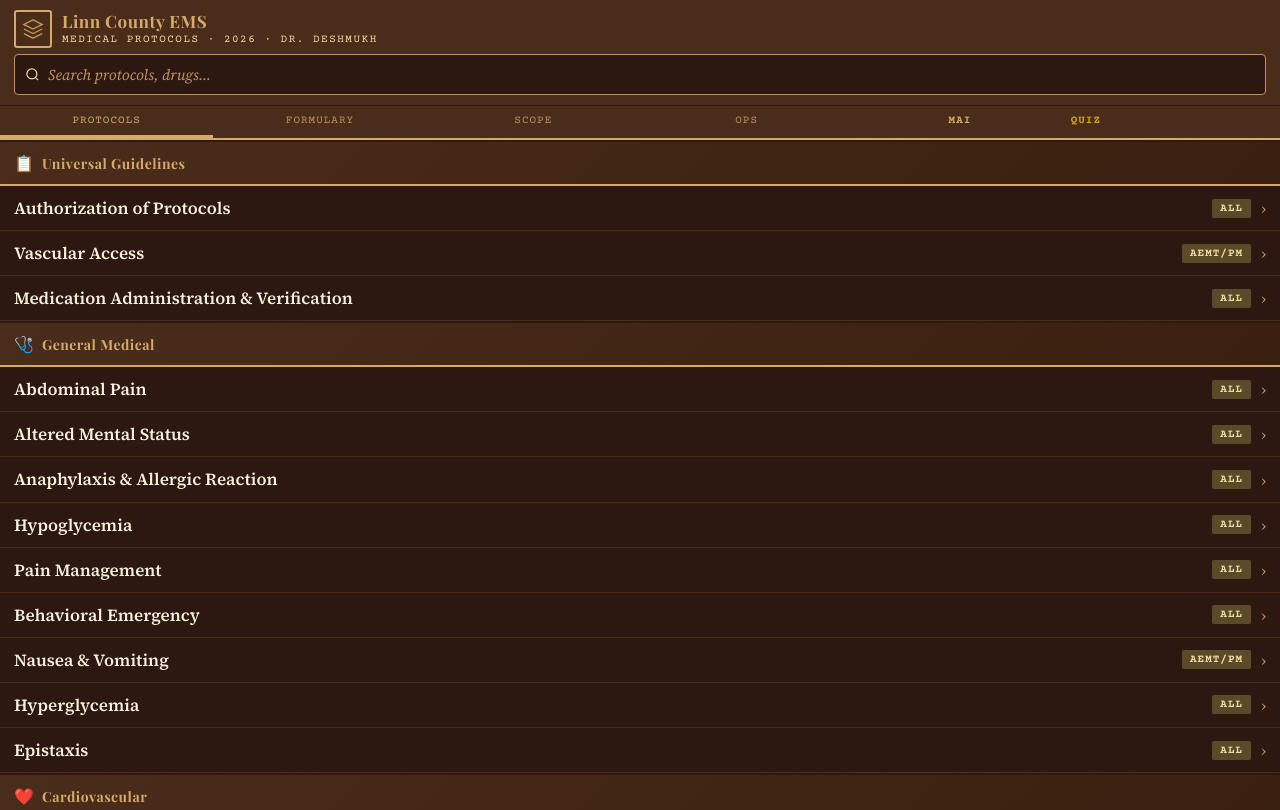
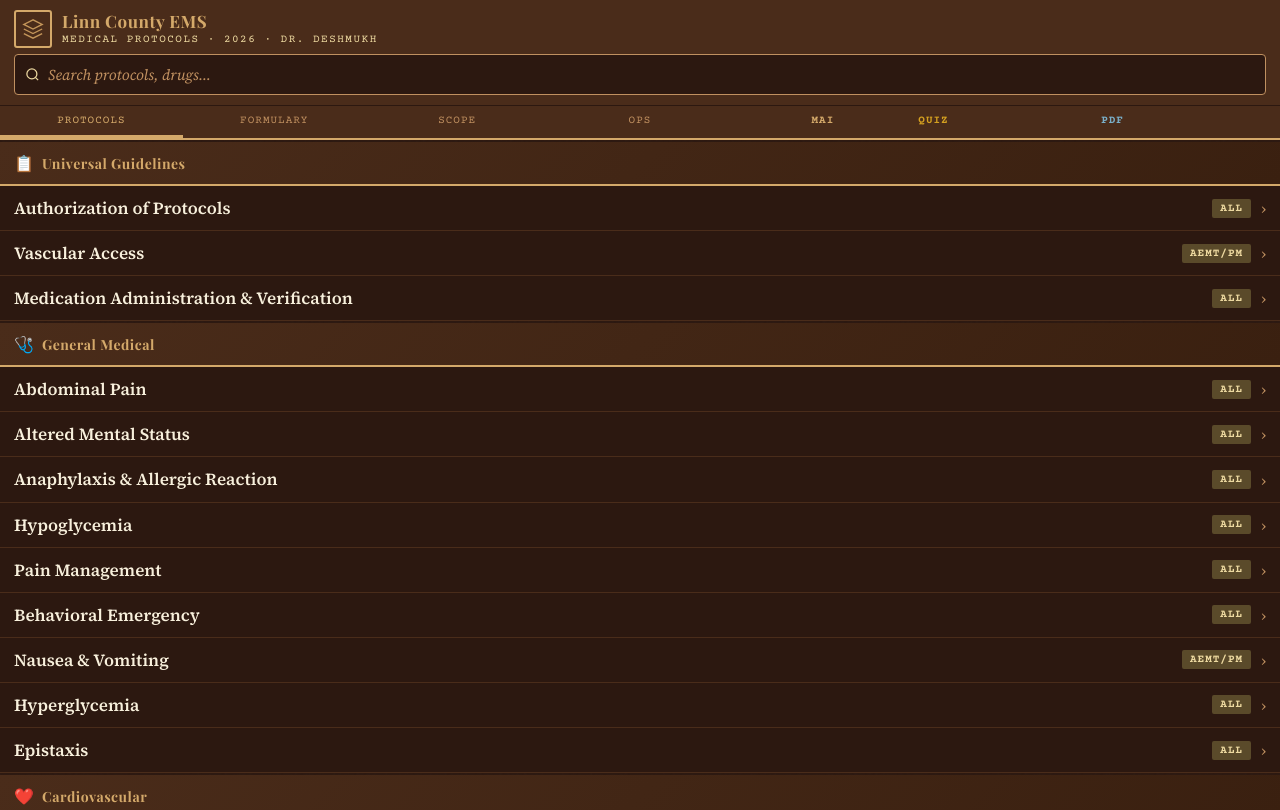
Before and after one commit to amr-kc-protocols/linn-county-protocols, a plain HTML site: page index.html in a window 1280 px wide. Shown: the top 810 px of the page. Drawn offline with nearby package versions, Linux system fonts and the light colour scheme.

Commit message:
Update index.html

```diff
--- a/index.html
+++ b/index.html
@@ -37,6 +37,7 @@
     <button class="nav-tab" data-tab="ops">Ops</button>
     <button class="nav-tab" data-tab="mai" style="color:var(--wheat);font-weight:700">MAI</button>
     <a href="quiz.html" class="nav-tab" style="color:var(--gold);font-weight:700;text-decoration:none">Quiz</a>
+    <a href="AMR%20Linn%20County%20Medical%20Protocols%202026.pdf" target="_blank" rel="noopener" class="nav-tab" style="color:var(--sky);font-weight:700;text-decoration:none">PDF</a>
   </div>
 </div>
 <div id="content"></div>
```
